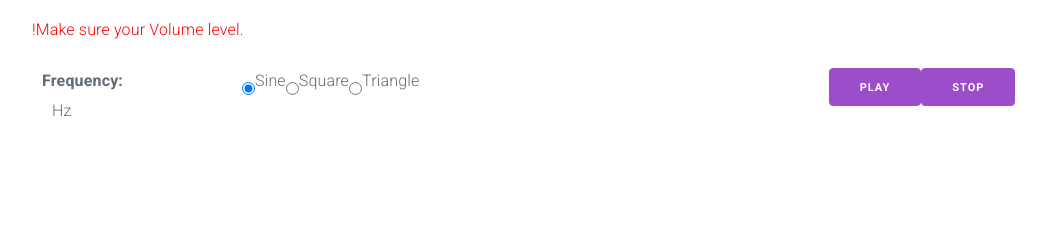
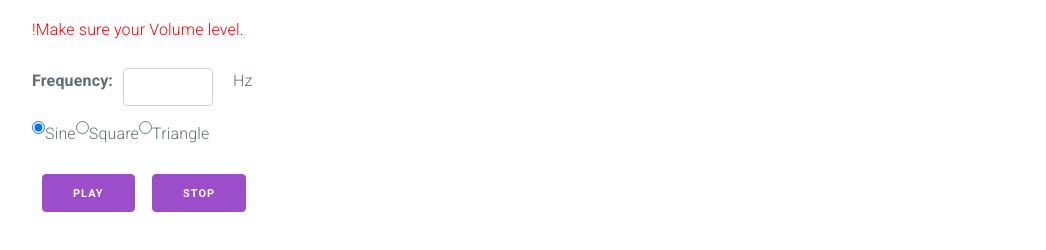
Before and after one commit to ttakao/soundgen, a plain HTML site: page index.html in a window 1280 px wide. Shown: the part 78-328 px from the top of the page, without its empty margins (58-1104 px from the left). Drawn offline with nearby package versions, Linux system fonts and the light colour scheme.

Commit message:
Milliguram button location adjusted

```diff
--- a/index.html
+++ b/index.html
@@ -11,7 +11,7 @@
   <!-- Milligram CSS -->
   <link rel="stylesheet" href="https://cdnjs.cloudflare.com/ajax/libs/milligram/1.4.1/milligram.css">
   <style>
-    body{
+    .container{
       padding:20px;
     }
   </style>
@@ -20,14 +20,13 @@
 <div class="container">
   <div class="row">
     <h1>Electrical Tuning Fork</h1>
-    </div>
+  </div><!-- end of row -->
   <div class="row">
     <P style="color:red;">!Make sure your Volume level.</P>
   </div><!-- end of row -->
   <div class="row">
-  <div class="column column-20">
      <label for="freq">Frequency:</label>
-     <div class="column column-10#>
+     <div class="column column-10">
          <input type="number" inputmode="numeric" min="0" id="freq" required>
      </div>
      <div class="column">Hz</div>
@@ -39,8 +38,8 @@
     </div><!-- end row -->
     <div class="row"><br/></div>
     <div class="row">
-      <button id="play">Play</button>
-      <button id="stop">Stop</button>
+      <div class="column column-10"><button id="play">Play</button></div>
+      <div class="column column-10"><button id="stop">Stop</button></div>
     </div><!-- end of row -->
   </div><!-- end of container -->
 </body>
```
Lines whose indentation alone changed are shown as unchanged.
